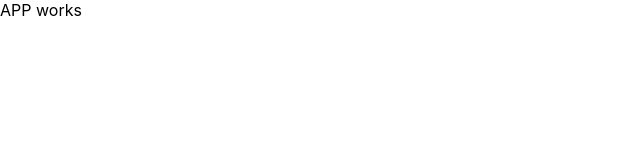
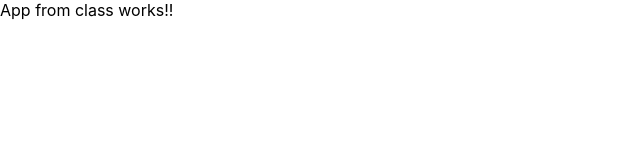
Before and after one commit to khoubaib-sudo/space-finder-frontend, a React (Create React App) app in the folder space-finder-frontend/: page / in a window 1280 px wide. Shown: the top 160 px of the page, without its empty margins (0-640 px from the left). Built offline with nearby package versions, Linux system fonts and the light colour scheme.

Commit message:
Class components

```diff
--- a/space-finder-frontend/src/components/App.tsx
+++ b/space-finder-frontend/src/components/App.tsx
@@ -1,10 +1,18 @@
 import React from 'react';
+import { User } from '../model/Model'
+interface AppState{
+  user: User
+}
 
 
-function App() {
-  return (
-    <div> APP works</div>
-  );
+
+export class App extends React.Component<{},{}>{
+
+
+
+  render(){
+    return(
+      <div>App from class works!!</div>
+    )
+  }
 }
-
-export default App;
--- a/space-finder-frontend/src/index.tsx
+++ b/space-finder-frontend/src/index.tsx
@@ -1,7 +1,7 @@
 
 import ReactDOM from 'react-dom/client';
 import './index.css';
-import App from './components/App';
+import {App} from './components/App';
 
 
 const root = ReactDOM.createRoot(
--- /dev/null
+++ b/space-finder-frontend/src/model/Model.ts
@@ -0,0 +1,4 @@
+export interface User{
+    userName: string,
+    email: string,
+}
```
Also changed, not shown: space-finder-frontend/src/services/AuthService.ts (added).
